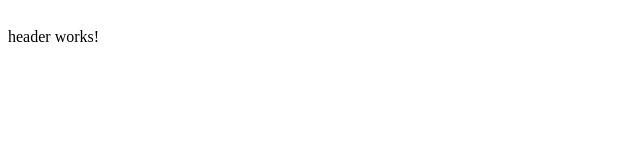
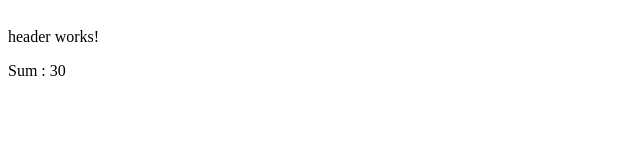
Before and after one commit to Saranyajayakumaran/learn_angular, an Angular app in the folder first-angular-project/: page / in a window 1280 px wide. Shown: the part 159-300 px from the top of the page, without its empty margins (0-640 px from the left). Built offline with nearby package versions, Linux system fonts and the light colour scheme.

Commit message:
Type of data binding-string interpolation

```diff
--- a/first-angular-project/src/app/header/header.component.html
+++ b/first-angular-project/src/app/header/header.component.html
@@ -1 +1,2 @@
 <p>header works!</p>
+<p> Sum : {{ num1 + num2 }} </p>
--- a/first-angular-project/src/app/header/header.component.ts
+++ b/first-angular-project/src/app/header/header.component.ts
@@ -7,5 +7,6 @@ import { Component } from '@angular/core';
   styleUrl: './header.component.css'
 })
 export class HeaderComponent {
-
+num1 = 10;
+num2 = 20;
 }
```
